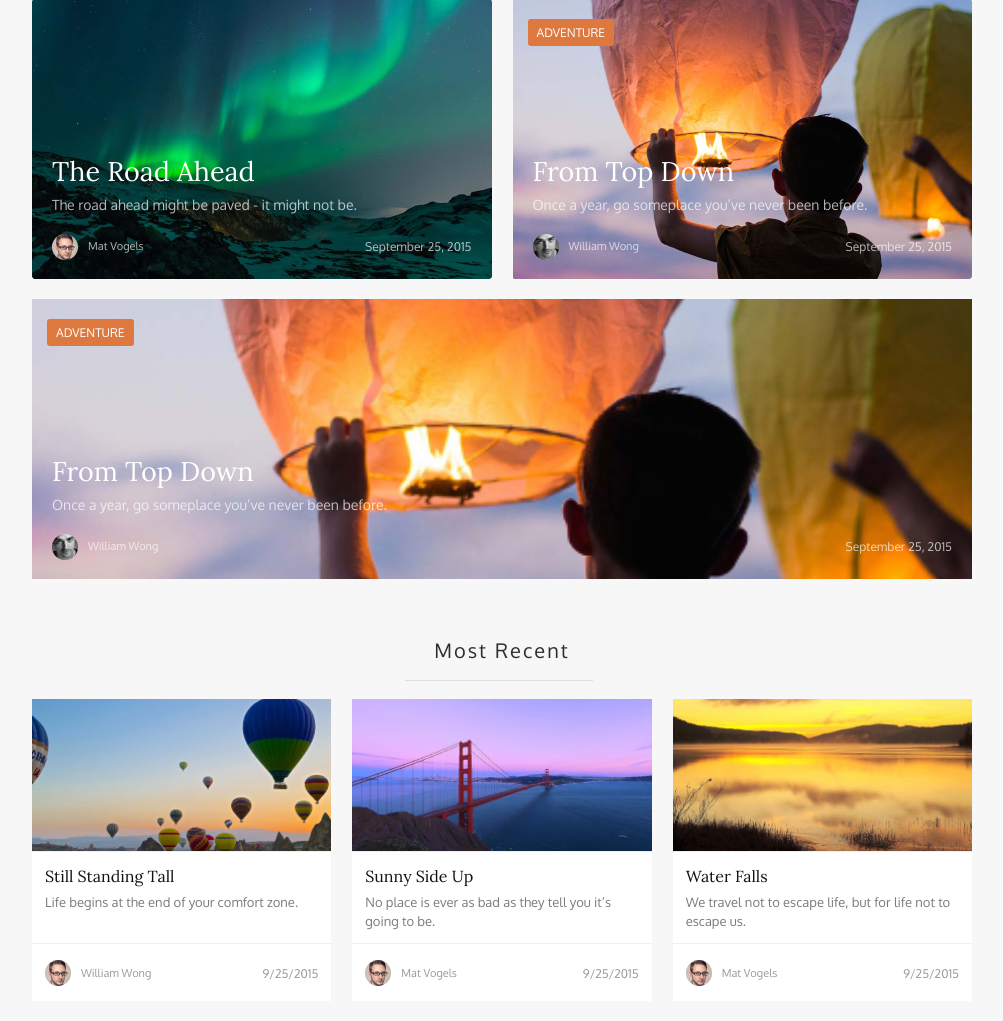
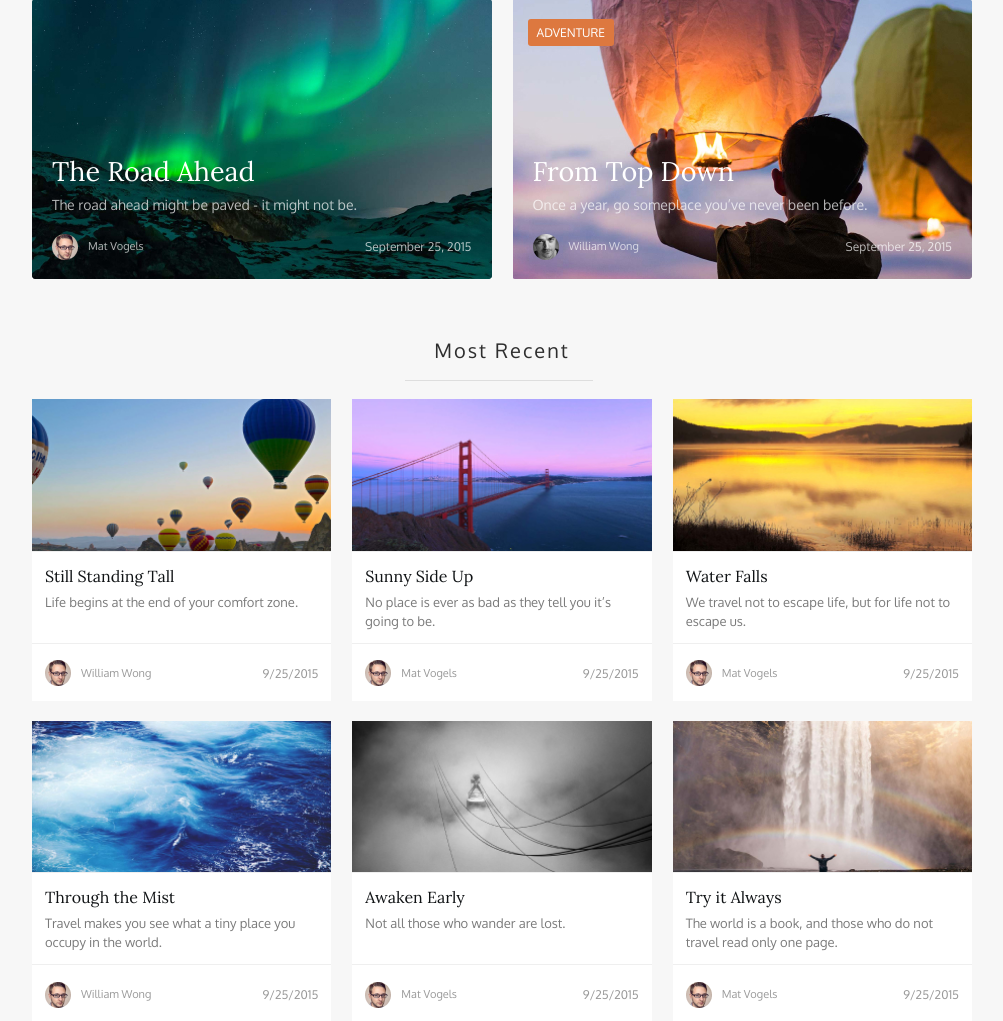
Before and after one commit to EvgeniyWoolovich/ispringIPS_lab, a PHP site: page /home in a window 1280 px wide. Shown: the part 691-1712 px from the top of the page, without its empty margins (138-1141 px from the left). Run offline with PHP 8.4, Linux system fonts and the light colour scheme; some web fonts are replaced.

Commit message:
lab 3 chap.4

```diff
--- a/home.php
+++ b/home.php
@@ -2,6 +2,7 @@
 
 $posts = [
     [
+        'id' => 1,
         'title' => 'The Road Ahead',
         'subtitle' => 'The road ahead might be paved - it might not be.',
         'image_url' => '/static/images/posts/northern_lights_post.jpg',
@@ -15,19 +16,7 @@ $posts = [
         'block_modifier' => 'large'
     ],
     [
-        'title' => 'From Top Down',
-        'subtitle' => 'Once a year, go someplace you’ve never been before.',
-        'image_url' => '/static/images/posts/сhinese-balloon_post.jpg',
-        'image_alt' => 'Китайские фонари с мальчиком',
-        'author_name' => 'William Wong',
-        'author_image' => '/static/images/author_icon/william_wong.png',
-        'author_alt' => 'Автор Вильям Вонг',
-        'timestamp' => 1443175200,
-        'link' => '/',
-        'note' => 'Adventure',
-        'block_modifier' => 'large'
-    ],
-    [
+        'id' => 2,
         'title' => 'From Top Down',
         'subtitle' => 'Once a year, go someplace you’ve never been before.',
         'image_url' => '/static/images/posts/сhinese-balloon_post.jpg',
@@ -44,6 +33,7 @@ $posts = [
 
 $mostRecentPosts = [
     [
+        'id' => 3,
         'title' => 'Still Standing Tall',
         'subtitle' => 'Life begins at the end of your comfort zone.',
         'image_url' => '/static/images/posts/balloon_post.jpg',
@@ -57,6 +47,7 @@ $mostRecentPosts = [
         'block_modifier' => 'small'
     ],
     [
+        'id' => 4,
         'title' => 'Sunny Side Up',
         'subtitle' => 'No place is ever as bad as they tell you it’s going to be.',
         'image_url' => '/static/images/posts/golden-gate_post.jpg',
@@ -70,6 +61,7 @@ $mostRecentPosts = [
         'block_modifier' => 'small'
     ],
     [
+        'id' => 5,
         'title' => 'Water Falls',
         'subtitle' => 'We travel not to escape life, but for life not to escape us.',
         'image_url' => '/static/images/posts/river_post.jpg',
@@ -83,6 +75,7 @@ $mostRecentPosts = [
         'block_modifier' => 'small'
     ],
     [
+        'id' => 6,
         'title' => 'Through the Mist',
         'subtitle' => 'Travel makes you see what a tiny place you occupy in the world.',
         'image_url' => '/static/images/posts/rushing-river_post.jpg',
@@ -96,6 +89,7 @@ $mostRecentPosts = [
         'block_modifier' => 'small'
     ],
     [
+        'id' => 7,
         'title' => 'Awaken Early',
         'subtitle' => 'Not all those who wander are lost.',
         'image_url' => '/static/images/posts/elevator_post.jpg',
@@ -109,6 +103,7 @@ $mostRecentPosts = [
         'block_modifier' => 'small'
     ],
     [
+        'id' => 8,
         'title' => 'Try it Always',
         'subtitle' => 'The world is a book, and those who do not travel read only one page.',
         'image_url' => '/static/images/posts/waterfall_post.jpg',
--- a/post_preview.php
+++ b/post_preview.php
@@ -1,12 +1,13 @@
 <?php
-    $largePostModifier = 'large';
-    $smallPostModifier = 'small';
+$largePostModifier = 'large';
+$smallPostModifier = 'small';
 
-    $currentDate = $post['block_modifier'] === $largePostModifier ? date("F j, Y", $post['timestamp']) : date("n/j/Y", $post['timestamp'])
+$currentDate = $post['block_modifier'] === $largePostModifier ? date("F j, Y", $post['timestamp']) : date("n/j/Y", $post['timestamp'])
 ?>
 
 <div class="posts-block__post post post_<?= $post['block_modifier'] ?>">
-    <a class="post__link post__link_<?= $post['block_modifier'] ?>" href="<?= $post['link'] ?>">
+    <a class="post__link post__link_<?= $post['block_modifier'] ?>" title="<?= $post['title'] ?>"
+       href="/post?id=<?= $post['id']?>">
         <img class="post__image post__image_<?= $post['block_modifier'] ?>" src="<?= $post['image_url'] ?>"
              alt="<?= $post['image_alt'] ?>">
         <div class="post__content post__content_<?= $post['block_modifier'] ?>">
@@ -28,7 +29,7 @@
             </div>
         </div>
     </a>
-    <?php if($post['note']): ?>
-        <span class="post__icon"><?=($post['note'])?></span>
+    <?php if ($post['note']): ?>
+        <span class="post__icon"><?= ($post['note']) ?></span>
     <?php endif; ?>
 </div>
```
